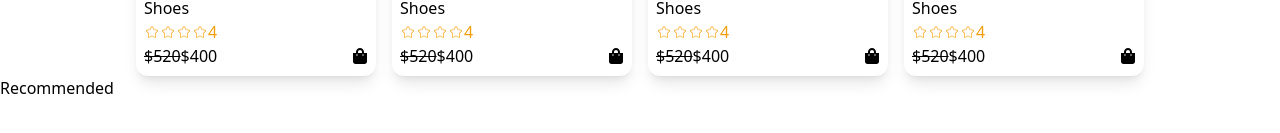
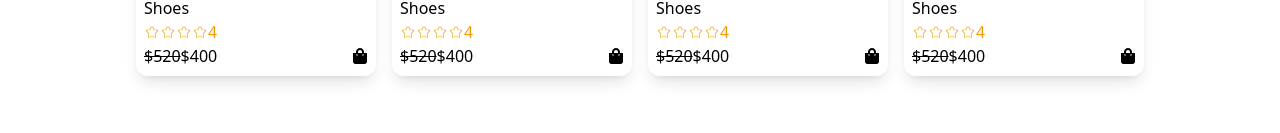
Before and after one commit to rkzahidhassandipu/E-Commerce-Search-and-Filtering-, a React (Create React App) app: page / in a window 1280 px wide. Shown: the part 273-406 px from the top of the page. Built offline with nearby package versions, Linux system fonts and the light colour scheme.

Commit message:
recommended section start

```diff
--- a/src/Recommended/Recommended.js
+++ b/src/Recommended/Recommended.js
@@ -2,7 +2,9 @@ import React from 'react'
 
 const Recommended = () => {
   return (
-    <div>Recommended</div>
+    <div>
+
+    </div>
   )
 }
 
```
